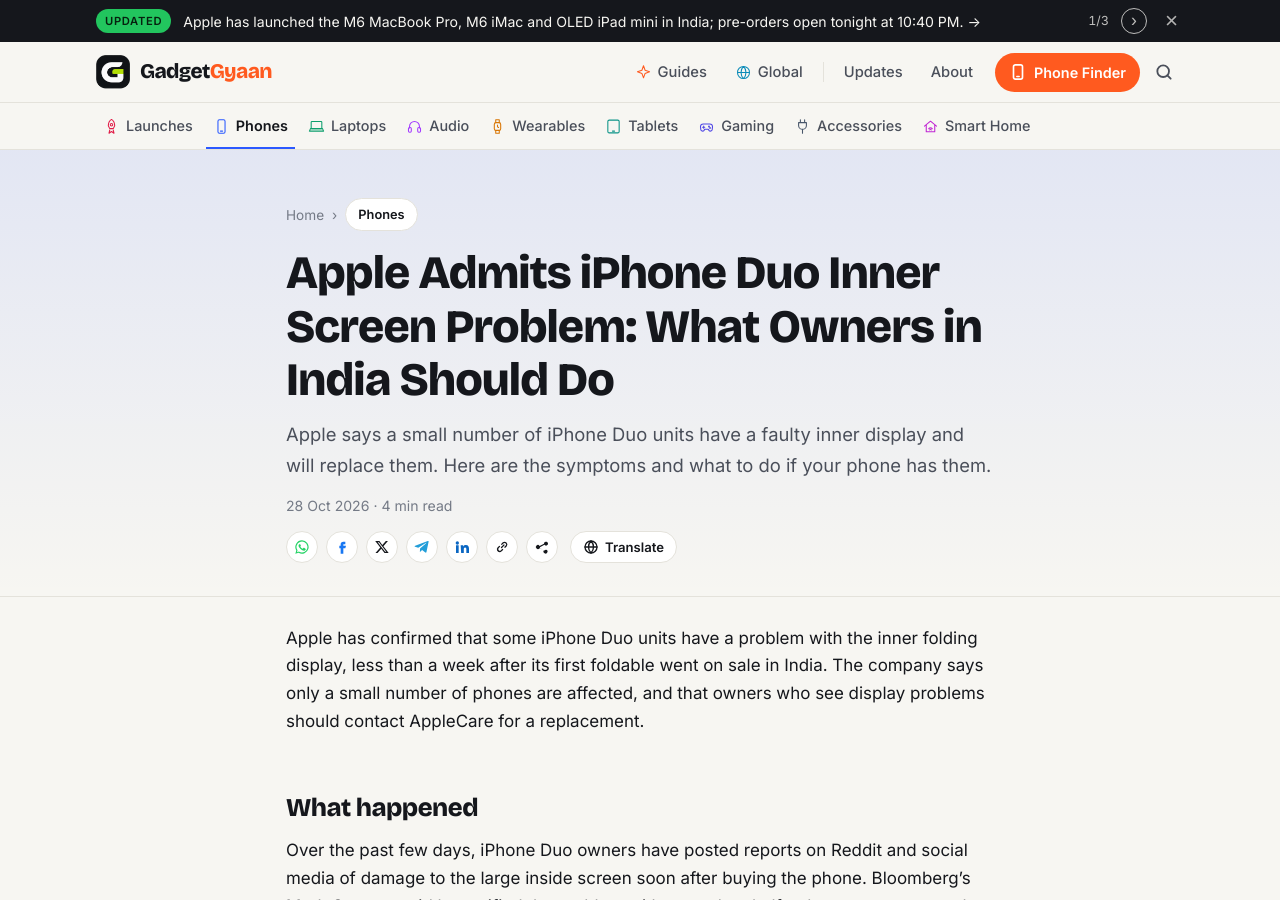
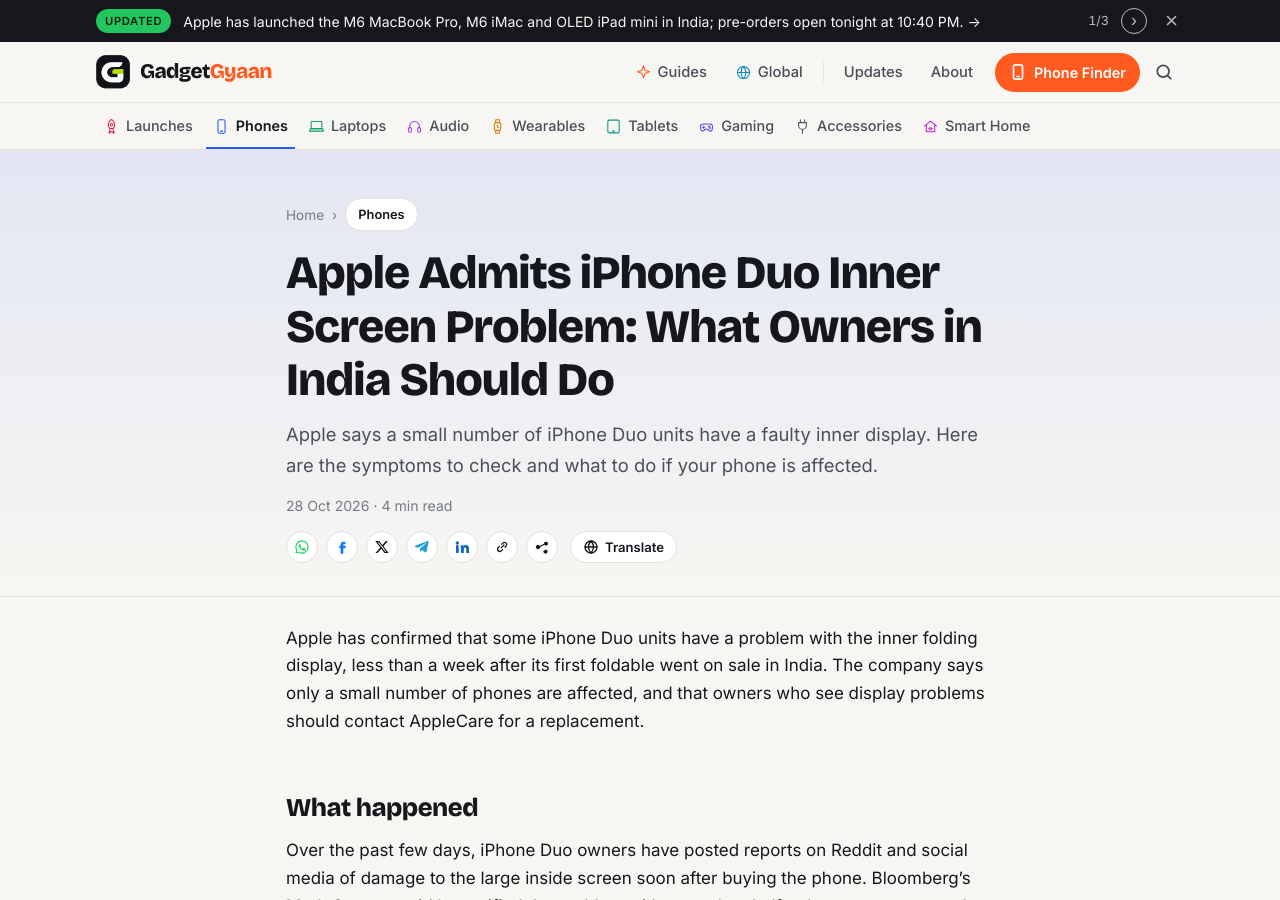
Before and after one commit to kiteksood167/kiteksood167.github.io, a Jekyll site: the page built from _posts/2026-10-28-iphone-duo-inner-display-issue-replacement.md, in a window 1280 px wide and 900 px high. Built offline with Jekyll 4.4.1, drawn with Linux system fonts in a browser that asks for light colours; comment, search, counter and statistics services are not loaded.

Commit message:
iPhone Duo news post: shorten description
Co-Authored-By: Claude Opus 5.5 <noreply@anthropic.com>
Claude-Session: https://claude.ai/code/session_019q2TsaYyUfQwBS5iqKAhGu

```diff
--- a/_posts/2026-10-28-iphone-duo-inner-display-issue-replacement.md
+++ b/_posts/2026-10-28-iphone-duo-inner-display-issue-replacement.md
@@ -1,7 +1,7 @@
 ---
 title: "Apple Admits iPhone Duo Inner Screen Problem: What Owners in India Should Do"
 seo_title: "iPhone Duo Inner Screen Problem: What to Do"
-description: "Apple says a small number of iPhone Duo units have a faulty inner display and will replace them. Here are the symptoms and what to do if your phone has them."
+description: "Apple says a small number of iPhone Duo units have a faulty inner display. Here are the symptoms to check and what to do if your phone is affected."
 date: 2026-10-28 14:45:00 +0530
 category: Phones
 news: true
```
